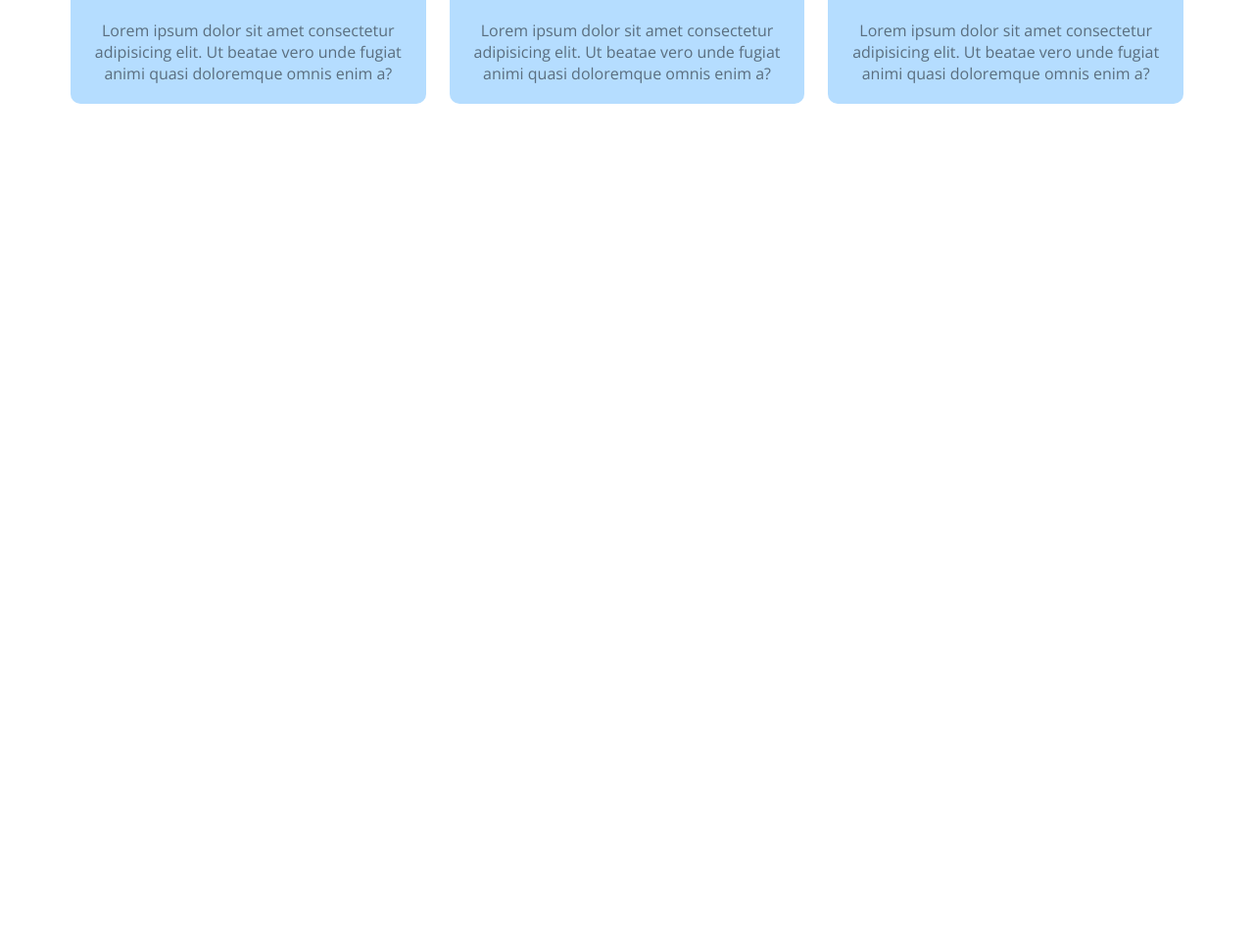
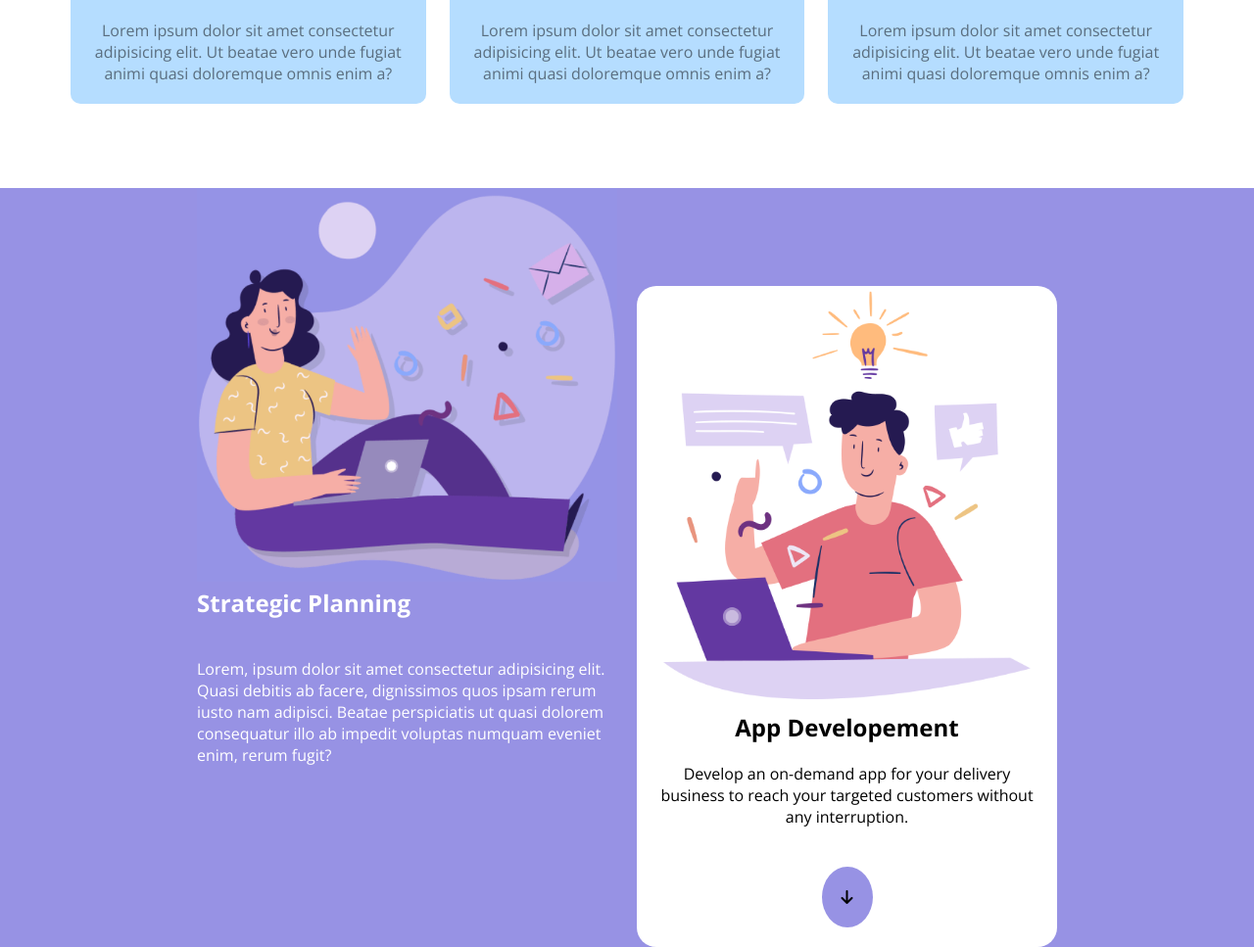
Before and after one commit to JacopoMarini/htmlcss-responsive-layout, a plain HTML site: page index.html in a window 1280 px wide. Shown: the part 609-1576 px from the top of the page at 98% size. Before the commit the page ends 800 px from the top, so only its background shows below. Drawn offline with nearby package versions, Linux system fonts and the light colour scheme.

Commit message:
planning

```diff
--- a/css/app.css
+++ b/css/app.css
@@ -25,6 +25,7 @@ padding: 10px;
 
 .hero{
     padding-top: 75px;
+    padding-bottom: 86px;
 }
 
 .hero .container{
@@ -83,3 +84,59 @@ padding: 10px;
     padding-top: 30px;
     padding-bottom: 10px;
 }
+
+/* ----- PLANNING ----- */
+
+
+.planning-left, .planning-right{
+    width: 50%;
+}
+
+
+.planning-title{
+    color: white;
+    padding-bottom: 40px;
+}
+
+.planning-p{
+    color: white;
+    padding-bottom: 46px;
+}
+
+.wrapper{
+    display: flex;
+    column-gap: 20px;
+}
+
+.planning-right{
+    margin-top: 100px;
+    align-self: flex-end;
+    background-color: white;
+    border-radius: 20px;
+}
+
+.planning-left img{
+    width: 100%;
+}
+
+.planning-right img{
+    width: 100%;
+}
+
+.right-descr{
+    text-align: center;
+    display: flex;
+    flex-direction: column;
+    flex-basis: 0;
+    align-items: center;
+}
+
+.right-descr p{
+    margin: 20px;
+}
+
+.arrow{
+    background-color: #9792E4;
+    border-radius: 100%;
+    padding: 20px;
+}
--- a/css/common.css
+++ b/css/common.css
@@ -15,6 +15,11 @@ header{
 
 .container{
     width: 1200px;
+    margin: 0 auto;
+}
+
+.container-small{
+    width: 878px;
     margin: 0 auto;
 }
 
@@ -54,3 +59,7 @@ a{
     text-align: center;
     padding: 20px;
 }
+
+.purple{
+    background-color: #9792E4;
+}
--- a/index.html
+++ b/index.html
@@ -81,6 +81,30 @@
             </div>
         </section>
 
+        <section class="planning purple">
+            <div class="container-small">
+                <div class="wrapper">
+                    <div class="planning-left">
+                        <img src="img/planning1.png" alt="Planning">
+                        <h2 class="planning-title">Strategic Planning</h2>
+                        <p class="planning-p">Lorem, ipsum dolor sit amet consectetur adipisicing elit. Quasi debitis ab facere, dignissimos quos ipsam rerum iusto nam adipisci. Beatae perspiciatis ut quasi dolorem consequatur illo ab impedit voluptas numquam eveniet enim, rerum fugit?</p>
+                    </div>
+
+                    <div class="planning-right">
+                        <img src="img/planning2.png" alt="Planning second">
+
+                        <div class="right-descr">
+                            <h2>App Developement</h2>
+                            <p>Develop an on-demand app for your delivery business to reach your targeted customers without any interruption.</p>
+
+                            <p class="arrow"><i class="fa-solid fa-arrow-down"></i></p>
+                        </div>
+                    </div>
+                </div>
+            </div>
+
+        </section>
+
     </main>
 
     <footer>
```
